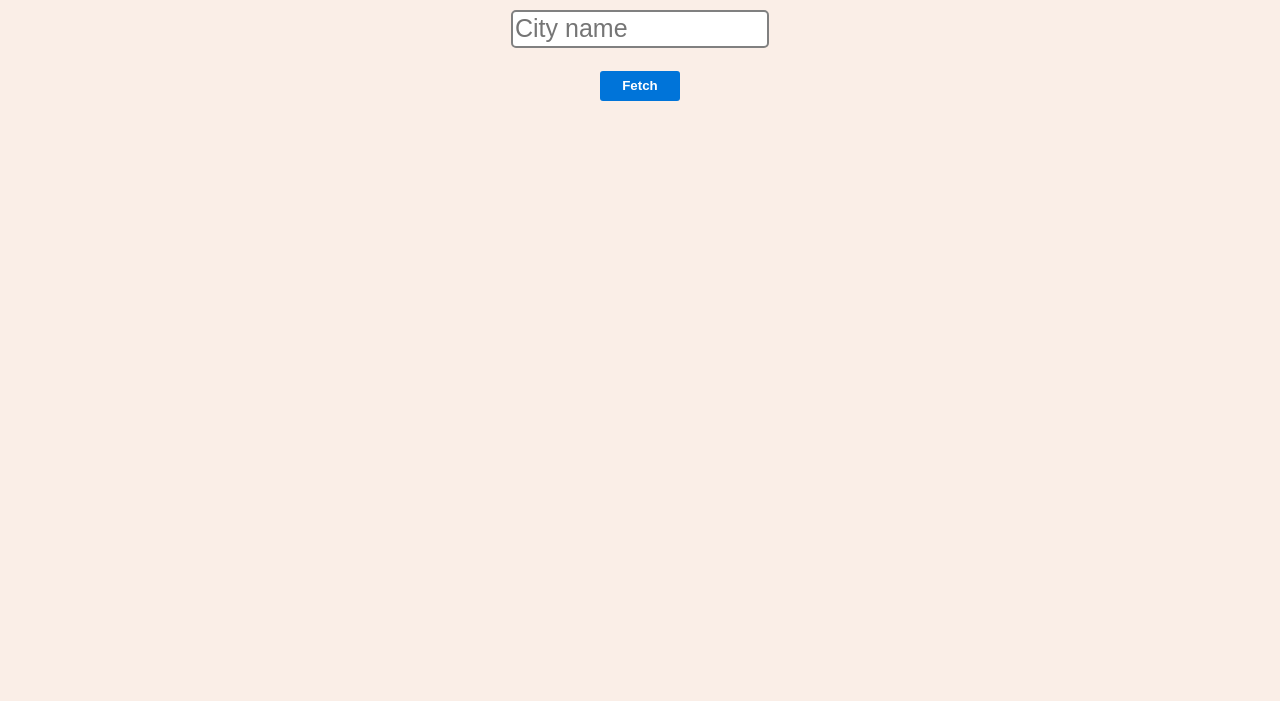
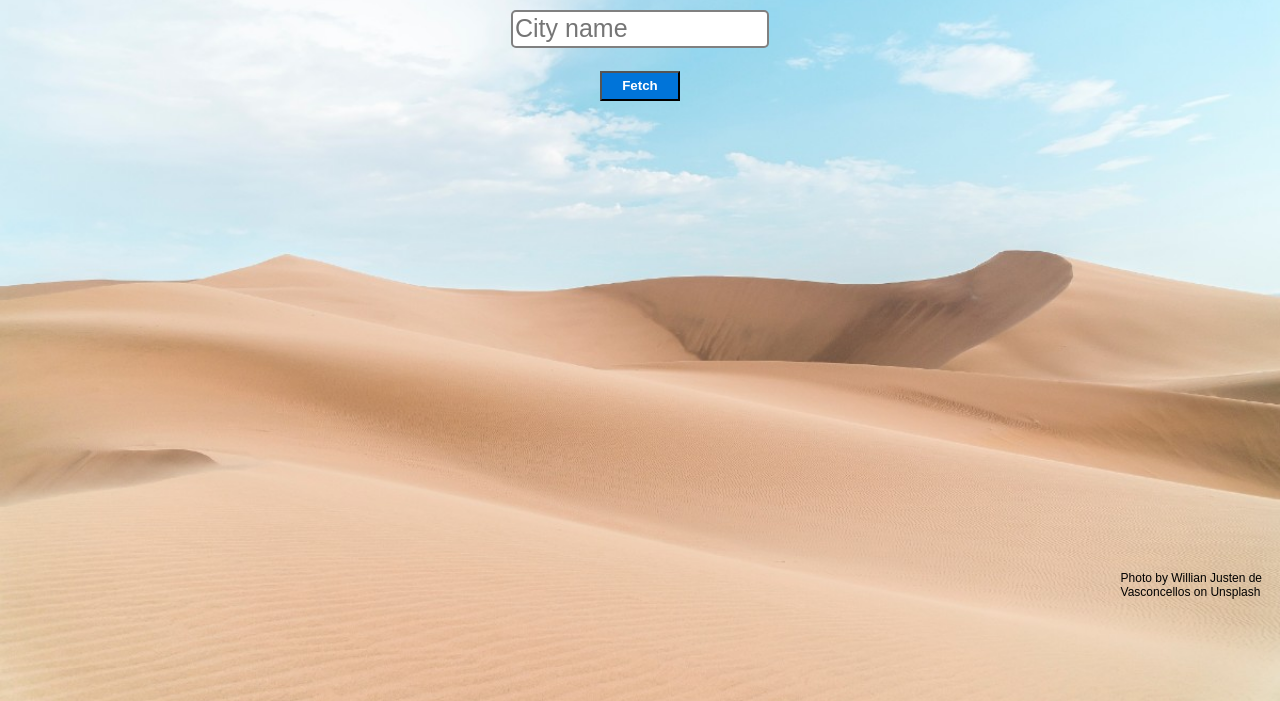
Before and after one commit to deb17/weather, a plain HTML site: page index.html in a window 1280 px wide. Shown: the part 99-800 px from the top of the page. Drawn offline with Linux system fonts and the light colour scheme.

Commit message:
Added background image

```diff
--- a/index.html
+++ b/index.html
@@ -38,6 +38,12 @@
         <p>Observation time: <span id="observe"></span></p>
       </div>
     </div>
+    <div id="credits">
+      <span
+        >Photo by Willian Justen de<br />
+        Vasconcellos on Unsplash</span
+      >
+    </div>
     <script src="./main.js"></script>
   </body>
 </html>
--- a/style.css
+++ b/style.css
@@ -1,5 +1,13 @@
+html {
+  min-height: 100%;
+  background-image: url(./img/desert.jpg);
+  background-size: cover;
+  background-repeat: no-repeat;
+  background-position: center center;
+  background-attachment: fixed;
+}
+
 body {
-  background-color: #faeee7;
   font-family: Arial, Helvetica, sans-serif;
   font-size: 20px;
 }
@@ -11,6 +19,7 @@ body {
 #container {
   width: 30vw;
   min-width: 350px;
+  min-height: 70vh;
   margin: 50px auto;
 }
 
@@ -32,8 +41,6 @@ body {
   height: 30px;
   color: white;
   background-color: #0074d9;
-  border-radius: 3px;
-  border: none;
   font-weight: bold;
 }
 
@@ -49,3 +56,9 @@ body {
 #error {
   display: none;
 }
+
+#credits span {
+  font-size: 12px;
+  float: right;
+  margin: 10px;
+}
```
Also changed, not shown: img/desert.jpg (added).
